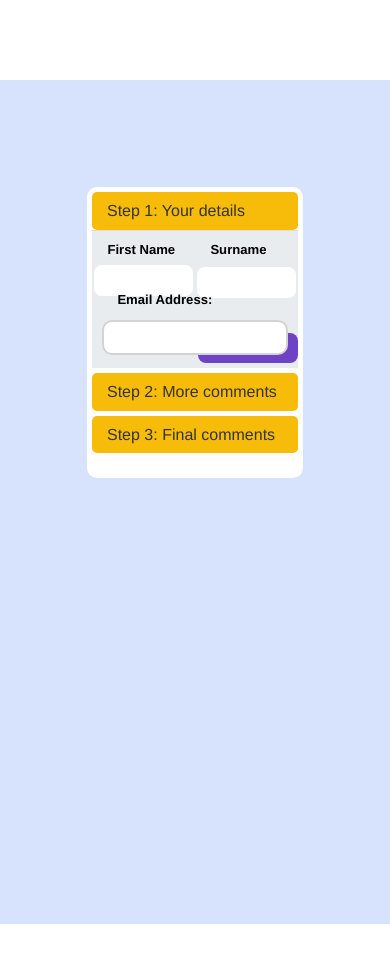
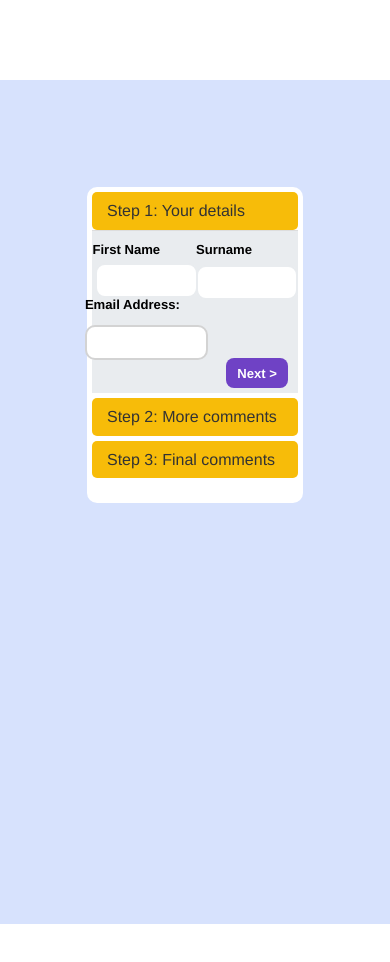
Before and after one commit to maurice-35/client-form, a React (Create React App) app in the folder client/: page / in a window 390 px wide. Shown: the top 962 px of the page. Built offline with nearby package versions, Linux system fonts and the light colour scheme; no server answers.

Commit message:
update App and styling

```diff
--- a/client/src/App.js
+++ b/client/src/App.js
@@ -1,7 +1,5 @@
 import React, { useState, useEffect } from 'react'
 import axios from 'axios'
-
-
 
 
 
@@ -81,7 +79,7 @@ const App = () => {
               <div id="collapse2" className="panel-collapse collapse">
                 <div className="panel-body"><div className="details">
                   <div className="names">
-                    <div className="fname">
+                    <div className="tel">
                       <label className="label label-tel" for="tel">Telephone Number</label>
                       <input className="input input-tel" type="text" id="telephone" name="tel"
                         value={userInfo.telephone}
--- a/client/src/style/index.css
+++ b/client/src/style/index.css
@@ -33,7 +33,6 @@ div.content {
 }
 
 form.column {
-
 	margin-top: 20%;
 	margin-bottom: 30%;
 }
@@ -50,6 +49,7 @@ div.panel-heading {
 
 div.panel-body {
 	background-color: #e9ecef;
+	/* margin: -1rem; */
 	padding: 0px;
 }
 
@@ -68,6 +68,7 @@ input#fname.input.input-fname {
 	height: 3.5rem;
 	margin-top: -0.75rem;
 	margin-bottom: 2rem;
+	margin-left: 0.75rem;
 }
 input#sname.input.input-sname {
 	width: 15rem;
@@ -80,13 +81,14 @@ input#sname.input.input-sname {
 
 input#telephone.input.input-tel {
 	display: flex;
-	width: 60%;
+	width: 15rem;
 	border: 2px solid;
 	border-color: #e9ecef;
 	border-radius: 10px;
 	height: 3.5rem;
 	margin-top: -0.75rem;
 	margin-bottom: 2rem;
+	margin-left: 0.75rem;
 }
 
 input#fcomment.comment-comment {
@@ -99,6 +101,16 @@ input#fcomment.comment-comment {
 	margin-top: -1rem;
 	margin-left: 0.75rem;
 }
+input#date.input {
+	width: 4rem;
+	height: 2em;
+	padding: 3px;
+	border: 2px solid;
+	border-color: lightgray;
+	border-radius: 10px;
+	margin-bottom: 3rem;
+	margin-left: 0.75rem;
+}
 input#email.input {
 	width: 15rem;
 	padding: 3px;
@@ -106,12 +118,9 @@ input#email.input {
 	border-color: lightgray;
 	border-radius: 10px;
 	height: 3.5rem;
+	margin-bottom: 3rem;
+	margin-left: 0.75rem;
 }
-.fcomment.label.label.label-next {
-	margin-top: 1rem;
-	margin-bottom: 2rem;
-}
-
 .fcomment.label.label.label-next {
 	margin-top: 1rem;
 	margin-bottom: 2rem;
@@ -128,7 +137,7 @@ input#email.input {
 	margin-left: 0.75rem;
 }
 .label.label.label-email {
-	margin-top: 1rem;
+	margin-top: 2.5rem;
 	margin-bottom: 1rem;
 	margin-left: 0.75rem;
 }
@@ -139,22 +148,33 @@ input#email.input {
 	margin-left: 0.75rem;
 }
 .label.label.label-comment {
+	margin-top: 1rem;
+}
+.label.label.label-gender {
+	margin-top: 1rem;
+}
+.label.label.label-dob {
+	border-right: 2rem;
 	margin-bottom: 1rem;
 	margin-top: 1rem;
-	margin-left: 0.75rem;
 }
 
 select#gender {
 	display: flex;
-	width: 100%;
+	width: 15rem;
 	border: 2px solid;
 	border-color: #e9ecef;
 	border-radius: 10px;
-	margin-top: 1rem;
 	height: 3.5rem;
-	margin-right: -1rem;
+	margin-top: 3rem;
+	margin-left: -6rem;
+	padding-left: 0.75rem;
 }
 
+#gender {
+	font-size: 1.5rem;
+	color: gray;
+}
 .label.label.label-fname {
 	color: black;
 }
@@ -190,16 +210,9 @@ a.collapsed {
 	height: 3rem;
 	border-radius: 8px;
 	margin-top: -3.2rem;
+	margin-right: 1rem;
 }
 
-input#date.input {
-	width: 3em;
-	height: 2.5em;
-	padding: 3px;
-	border: 2px solid;
-	border-color: lightgray;
-	border-radius: 10px;
-}
 .names {
 	display: flex;
 	flex-direction: row;
@@ -207,21 +220,45 @@ input#date.input {
 	height: 4rem;
 	padding-top: none;
 }
-.email {
-	display: flex;
-	flex-direction: column;
-	margin: 1rem;
-
-}
 
 @media only screen and (max-width: 600px) {
   input#fname.input.input-fname {
     width: 100%;
+		margin-left: 0.25rem;
 	}
 	input#sname.input.input-sname {
     width: 100%;
 	}
 	input#email.input {
-		width: 100%;
+		width: 60%;
+		margin-left: -0.75rem;
+	}
+	input#telephone.input.input-tel {
+		width: 50%;
+	}
+	.label.label.label-tel {
+		margin-left: -0.50rem;
+	}
+	select#gender {
+		width: 7.5rem;
+		margin-left: -6rem;
+	}
+	.label.label.label-gender {
+		margin-left: -0.75rem;
+	}
+	.label.label.label-fname {
+		margin-left: -0.75rem;
+	}
+	.label.label.label-sname {
+		margin-left: -0.75rem;
+	}
+	.label.label.label-email {
+		margin-left: -1.5rem;
+	}
+	input#date.input {
+		width: 20%;
+	}
+	.label.label.label-next {
+		width: 30%;
 	}
 }
```
